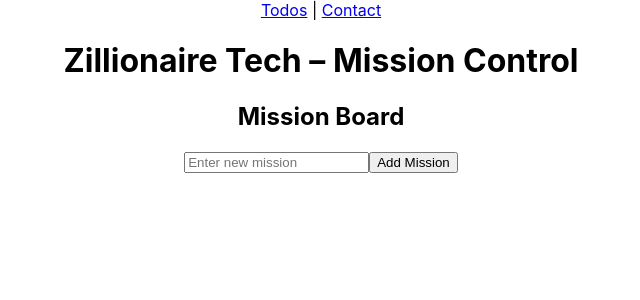
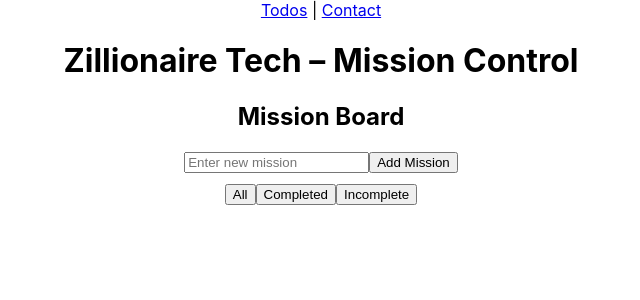
Before and after one commit to gordon-derek9/zillionaire-mission-control, a React (Create React App) app: page /todos in a window 1280 px wide. Shown: the top 300 px of the page, without its empty margins (319-959 px from the left). Built offline with nearby package versions, Linux system fonts and the light colour scheme.

Commit message:
add todo filtering by status

```diff
--- a/src/pages/Todos.js
+++ b/src/pages/Todos.js
@@ -3,6 +3,7 @@ import { useState } from 'react';
 function Todos() {
   const [todos, setTodos] = useState([]);
   const [newTodo, setNewTodo] = useState('');
+  const [filter, setFilter] = useState('all');
 
   const handleSubmit = (e) => {
     e.preventDefault();
@@ -23,6 +24,12 @@ function Todos() {
     setTodos(todos.filter((_, i) => i !== index));
   };
 
+  const filteredTodos = todos.filter((todo) => {
+    if (filter === 'completed') return todo.completed;
+    if (filter === 'incomplete') return !todo.completed;
+    return true; // all
+  });
+
   return (
     <div>
       <h2>Mission Board</h2>
@@ -37,8 +44,14 @@ function Todos() {
         <button type="submit">Add Mission</button>
       </form>
 
+      <div style={{ marginTop: '10px' }}>
+        <button onClick={() => setFilter('all')}>All</button>
+        <button onClick={() => setFilter('completed')}>Completed</button>
+        <button onClick={() => setFilter('incomplete')}>Incomplete</button>
+      </div>
+
       <ul>
-        {todos.map((todo, index) => (
+        {filteredTodos.map((todo, index) => (
           <li key={index}>
             <span
               onClick={() => toggleComplete(index)}
```
